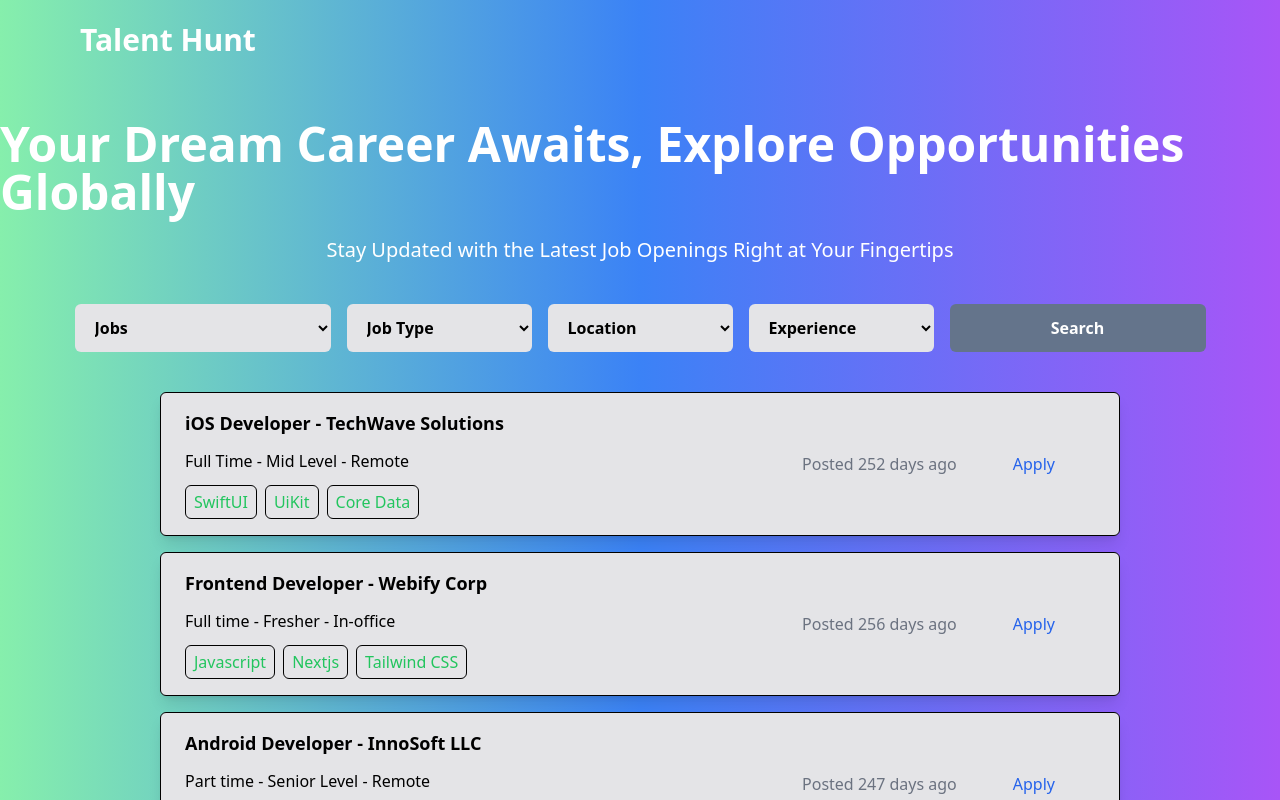
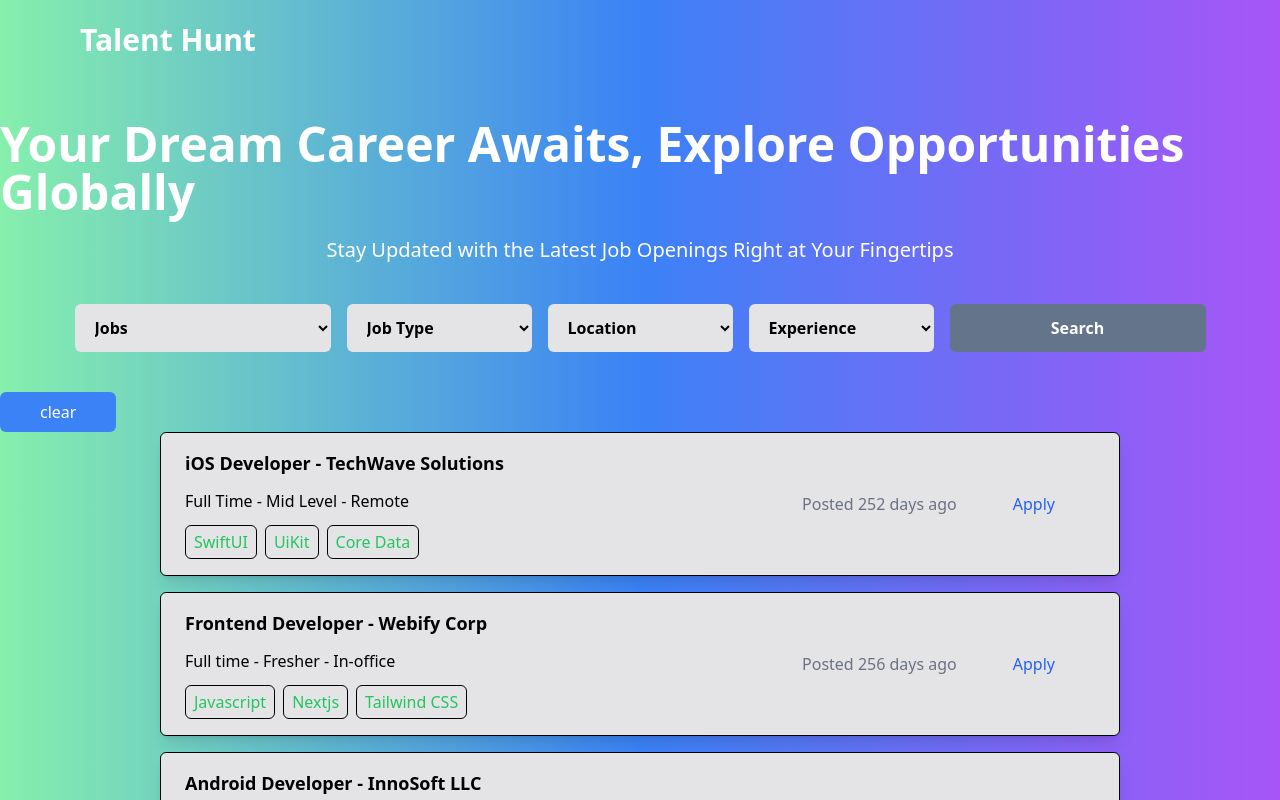
Before and after one commit to OerdBej/Talent-Hunt, a React (Vite) app: page / in a window 1280 px wide. Shown: the top 800 px of the page. Built offline with nearby package versions, Linux system fonts and the light colour scheme; no server answers; the database is empty.

Commit message:
reseting button for the filters

```diff
--- a/src/App.jsx
+++ b/src/App.jsx
@@ -17,8 +17,11 @@ import { db } from './Firebase/firebase.config';
 
 const App = () => {
   const [jobs, setJobs] = useState([]);
+  const [resetSearch, setResetSearch] = useState(false);
 
   const fetchJobs = async () => {
+    setResetSearch(true);
+
     const tempJobs = [];
     const jobsRef = query(collection(db, 'jobs'));
     const q = query(jobsRef, orderBy('postedOn', 'desc'));
@@ -36,6 +39,7 @@ const App = () => {
 
   //query the data based on the search form user from querying and filtering data on firebase documentation
   const getJobs = async (jobCriteria) => {
+    setResetSearch(false);
     const tempJobs = [];
     const jobsRef = query(collection(db, 'jobs'));
     const q = query(
@@ -68,6 +72,15 @@ const App = () => {
       <Navbar />
       <Header />
       <SearchBar getJobs={getJobs} />
+
+      {setResetSearch && (
+        <button>
+          <p className='bg-blue-500 px-10 py-2 rounded-md text-white'>
+            clear
+          </p>
+        </button>
+      )}
+
       {/* in order to pas as props we map */}
       {jobsData.map((job) => (
         <JobsCard key={job.id} {...job} />
```
